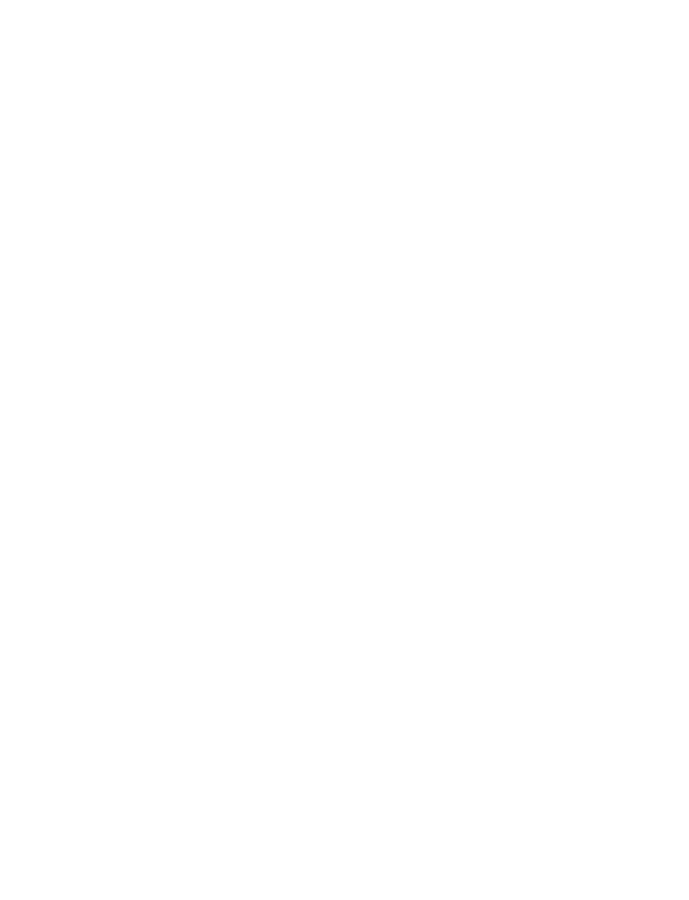
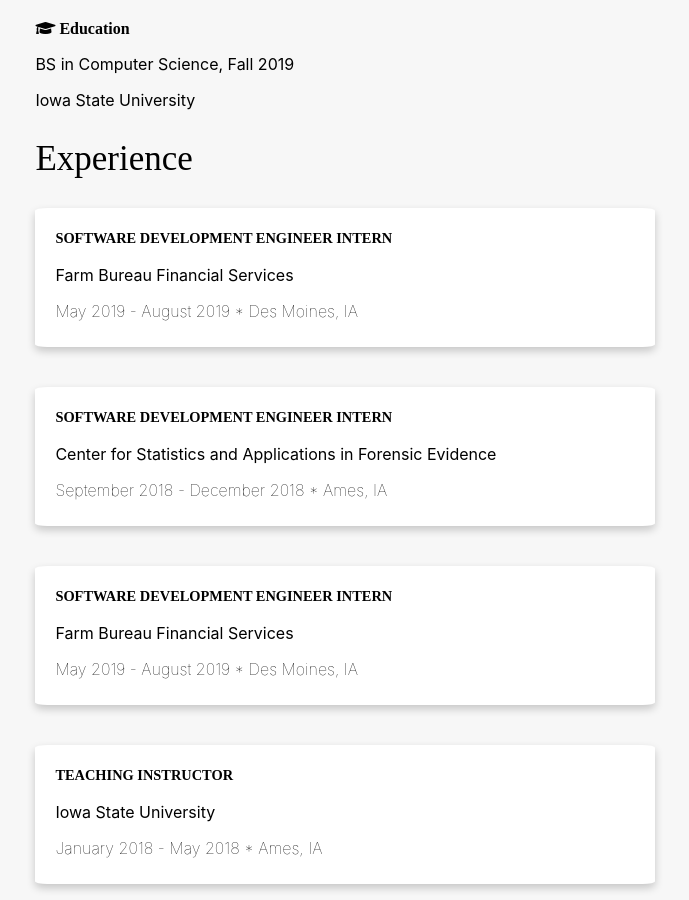
Before and after one commit to rishabnarendra/personalwebsite, a React (Create React App) app in the folder personal-website/: page / in a window 1280 px wide. Shown: the part 820-1720 px from the top of the page, without its empty margins (131-820 px from the left). Before the commit the page ends 800 px from the top, so only its background shows below. Built offline with nearby package versions, Linux system fonts and the light colour scheme.

Commit message:
Added experience section but have to add some more css

```diff
--- a/personal-website/package.json
+++ b/personal-website/package.json
@@ -5,6 +5,7 @@
   "dependencies": {
     "react": "^16.8.6",
     "react-dom": "^16.8.6",
+    "react-helmet": "^5.2.1",
     "react-scripts": "3.0.1"
   },
   "scripts": {
--- a/personal-website/src/App.css
+++ b/personal-website/src/App.css
@@ -61,7 +61,7 @@
   font-size: 1.2em;
 }
 
-.Container {
+/* .Container {
   display: flex;
   width: 100%;
 }
@@ -76,4 +76,44 @@
   position: absolute;
   right: 13%;
   width: 50%;
+} */
+
+/* CSS for Experience page*/
+
+.Experience{
+  background: 100%;
 }
+
+.ExperienceHeader{
+  font-size: 35px;
+  font-family: Montserrat;
+  font-weight: 200;
+}
+
+.Card {
+  box-shadow: 0 4px 8px 0 rgba(0, 0, 0, 0.2);
+  padding: 5px 0 10px 20px;
+  text-align: left;
+  background-color: #ffffff;
+  border-radius: 2%;
+  background-repeat: no-repeat;
+  background-position: 50% 50%;
+  background-size: cover;
+  width: 600px;
+}
+
+.Position{
+  font-family: Montserrat;
+  font-size: .9rem;
+  font-weight: 700;
+  line-height: 1.5;
+  text-transform: uppercase;
+}
+
+.Place:hover{
+  text-decoration: underline;
+}
+
+.Date{
+  font-weight: 100;
+}
--- a/personal-website/src/App.js
+++ b/personal-website/src/App.js
@@ -1,5 +1,6 @@
 import React from 'react';
 import About from './components/About';
+import Experience from './components/Experience';
 import './App.css';
 
 function App() {
@@ -12,6 +13,7 @@
         <li class="TabLinks">Languages</li>
         <hr class="Line"></hr>
         <About />
+        <Experience />
       </ul>
   );
 }
--- a/personal-website/src/components/About.js
+++ b/personal-website/src/components/About.js
@@ -1,8 +1,9 @@
 import React, { Component } from 'react';
 import Me from './Me.jpg';
 import { SocialIcon } from 'react-social-icons';
+import { Helmet } from 'react-helmet';
 
-class about extends Component{
+class About extends Component{
 
     openLinkedIn(){
         window.open("https://www.linkedin.com/in/rishab-narendra/");
@@ -23,6 +24,9 @@
     render(){
         return(
             <section class="Container">
+                <Helmet>
+                    <style>{'body { background-color: pink; }'}</style>
+                </Helmet>
                 <div class="LeftHalf">
                     <figure>
                         <img class="MyImage" src={Me} alt={"My Image"}></img>
@@ -58,4 +62,4 @@
     }
 }
 
-export default about;
+export default About;
--- /dev/null
+++ b/personal-website/src/components/Experience.js
@@ -0,0 +1,56 @@
+import React, { Component } from 'react';
+import { Helmet } from 'react-helmet';
+
+class Experience extends Component{
+
+    openFarmBureau(){
+        window.open("https://www.fbfs.com/");
+    }
+
+    openCSAFE(){
+        window.open("https://forensicstats.org/");
+    }
+
+    openISU(){
+        window.open("https://www.iastate.edu/");
+    }
+
+    render(){
+        return(
+            <div class="Experience">
+                <Helmet>
+                    <style>{'body { background-color: #f7f7f7 !important; }'}</style>
+                </Helmet>
+                <h2 class="ExperienceHeader">Experience</h2>
+                <div class="Card">
+                    <h3 class="Position">Software Development Engineer Intern</h3>
+                    <p class="Place" onClick={() => this.openFarmBureau()}>Farm Bureau Financial Services</p>
+                    <p class="Date">May 2019 - August 2019  *  Des Moines, IA</p>
+                </div>
+                <br></br><br></br>
+
+                <div class="Card">
+                    <h3 class="Position">Software Development Engineer Intern</h3>
+                    <p class="Place" onClick={() => this.openCSAFE()}>Center for Statistics and Applications in Forensic Evidence</p>
+                    <p class="Date">September 2018 - December 2018  *  Ames, IA</p>
+                </div>
+                <br></br><br></br>
+
+                <div class="Card">
+                    <h3 class="Position">Software Development Engineer Intern</h3>
+                    <p class="Place" onClick={() => this.openFarmBureau()}>Farm Bureau Financial Services</p>
+                    <p class="Date">May 2019 - August 2019  *  Des Moines, IA</p>
+                </div>
+                <br></br><br></br>
+
+                <div class="Card">
+                    <h3 class="Position">Teaching Instructor</h3>
+                    <p class="Place" onClick={() => this.openISU()}>Iowa State University</p>
+                    <p class="Date">January 2018 - May 2018  *  Ames, IA</p>
+                </div>
+            </div>
+        );
+    }
+}
+
+export default Experience;
```
Also changed, not shown: 1 other file (tests, documents, lock files or other folders).
